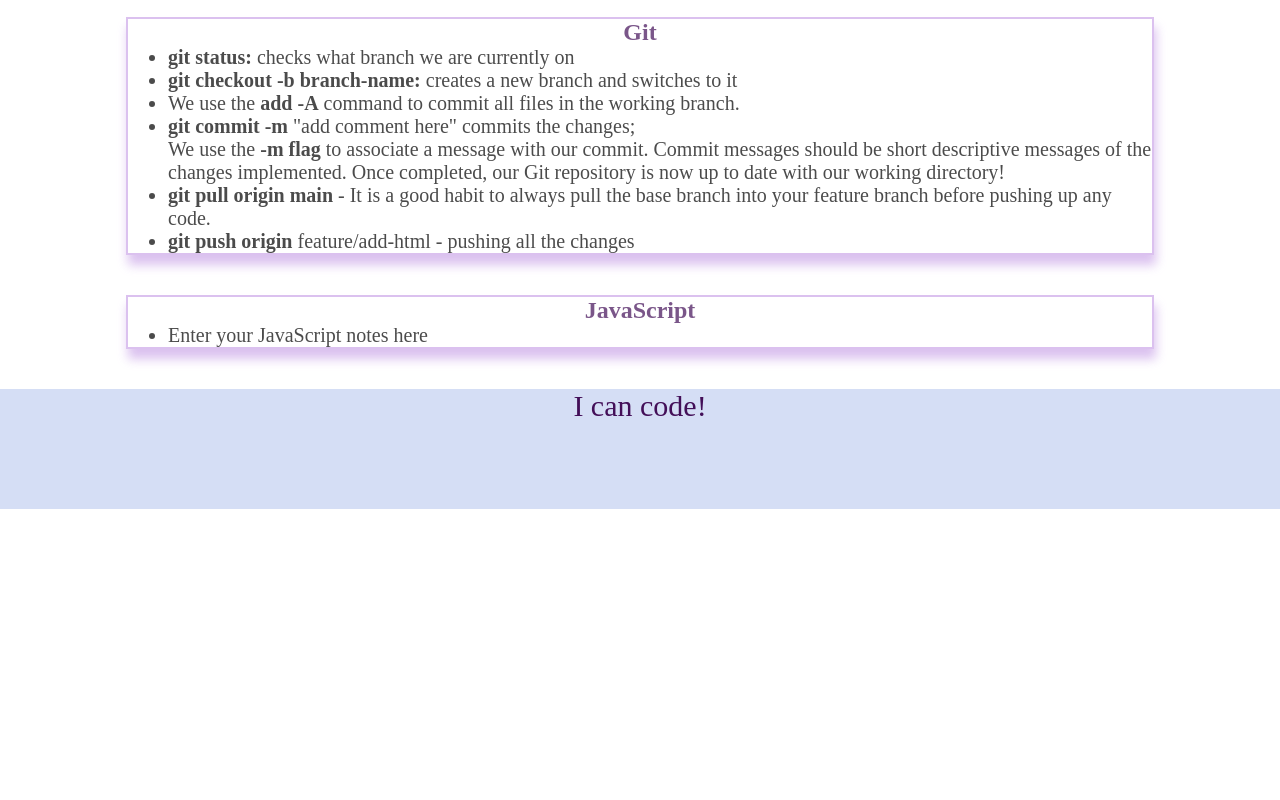
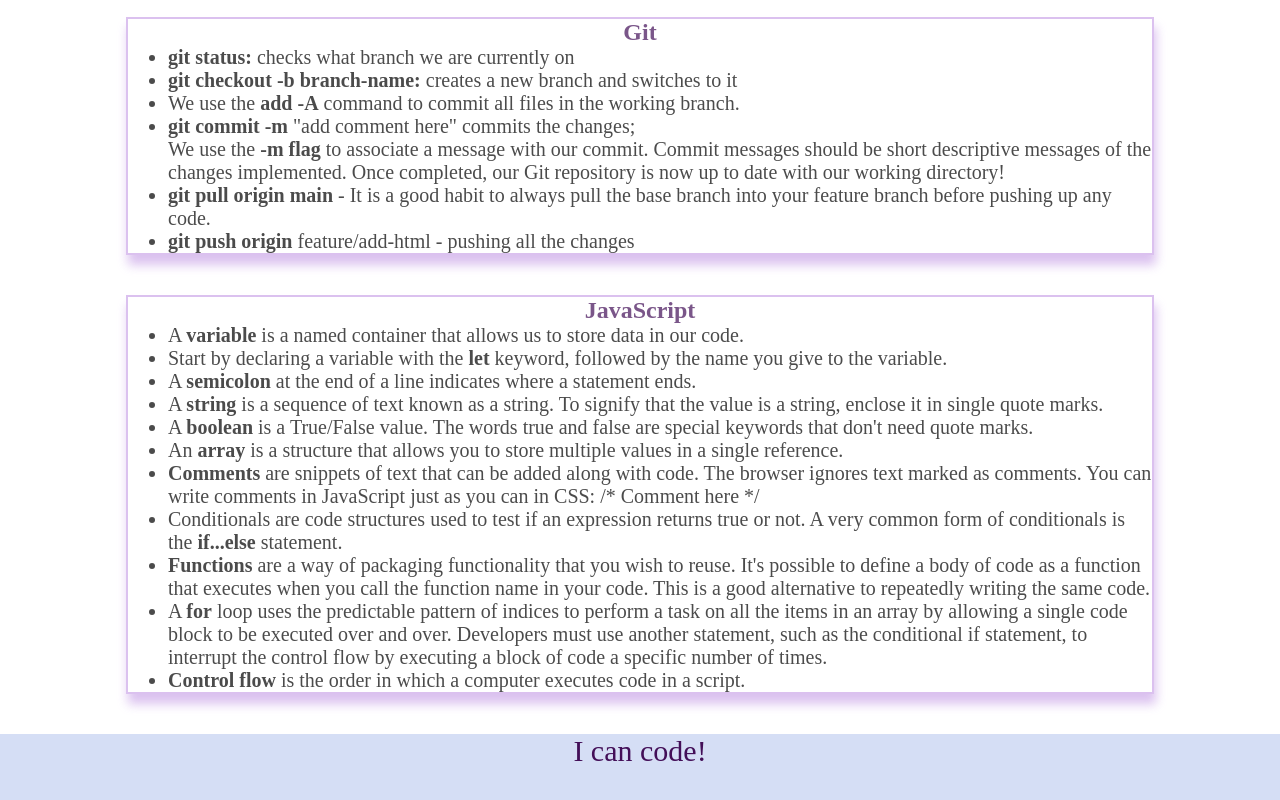
Before and after one commit to GinaCamelia/prework-study-guide, a plain HTML site: page index.html in a window 1280 px wide. Shown: the part 538-1338 px from the top of the page. Before the commit the page ends 1047 px from the top, so only its background shows below. Drawn offline with Linux system fonts and the light colour scheme.

Commit message:
encapsulated previous code in functions for better reusability

```diff
--- a/assets/script.js
+++ b/assets/script.js
@@ -1,18 +1,26 @@
 let topics = ['HTML', 'CSS', 'JavaScript', 'Git'];
+let randomTopic = topics[Math.floor(Math.random() * topics.length)];
+
+function listTopics() {
   for (x = 0; x < topics.length; x++) {
     console.log(topics[x]);
     }
+}
+console.log('Here are the topics we learned through Prework:');
+listTopics();
 
-/*
-if (topic === 'HTML') {
+function selectTopic() {
+    if (randomTopic === 'HTML') {
         console.log("Let's study HTML!");
-} else if (topic === 'CSS') {
+    } else if (randomTopic === 'CSS') {
         console.log("Let's study CSS!");
-} else if (topic === 'Git') {
+    } else if (randomTopic === 'Git') {
         console.log("Let's study Git!");
-} else if (topic === 'JavaScript') {
+    } else if (randomTopic === 'JavaScript') {
         console.log("Let's study JavaScript!");
     } else {
         console.log('Please try again!');
     }
-*/
+}
+console.log('Which topic should we study first?');
+selectTopic();
--- a/index.html
+++ b/index.html
@@ -50,7 +50,17 @@
       <section class="card" id="javascript-section">
         <h2>JavaScript</h2>
         <ul>
-          <li>Enter your JavaScript notes here</li>
+          <li>A <b>variable</b> is a named container that allows us to store data in our code.</li>
+          <li>Start by declaring a variable with the <b>let</b> keyword, followed by the name you give to the variable.</li>
+          <li>A <b>semicolon</b> at the end of a line indicates where a statement ends.</li>
+          <li>A <b>string</b> is a sequence of text known as a string. To signify that the value is a string, enclose it in single quote marks.</li>
+          <li>A <b>boolean</b> is a True/False value. The words true and false are special keywords that don't need quote marks.</li>
+          <li>An <b>array</b> is a structure that allows you to store multiple values in a single reference.</li>
+          <li><b>Comments</b> are snippets of text that can be added along with code. The browser ignores text marked as comments. You can write comments in JavaScript just as you can in CSS: /* Comment here */</li>
+          <li>Conditionals are code structures used to test if an expression returns true or not. A very common form of conditionals is the <b>if...else</b> statement.</li>
+          <li><b>Functions</b> are a way of packaging functionality that you wish to reuse. It's possible to define a body of code as a function that executes when you call the function name in your code. This is a good alternative to repeatedly writing the same code.</li>
+          <li>A <b>for</b> loop uses the predictable pattern of indices to perform a task on all the items in an array by allowing a single code block to be executed over and over. Developers must use another statement, such as the conditional if statement, to interrupt the control flow by executing a block of code a specific number of times.</li>
+          <li><b>Control flow</b> is the order in which a computer executes code in a script.</li>
         </ul>
 
     </main>
```
Lines whose indentation alone changed are shown as unchanged.
